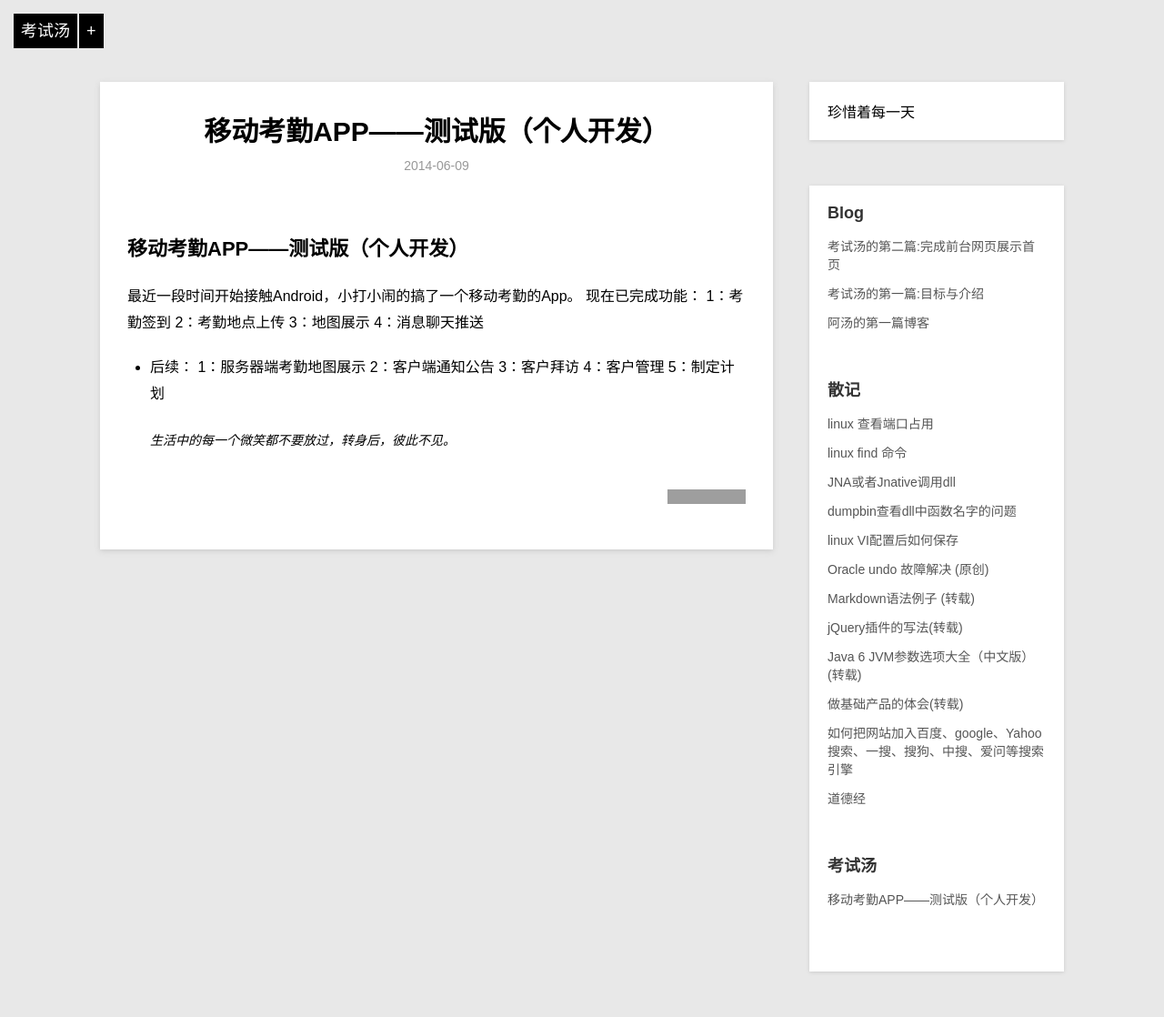
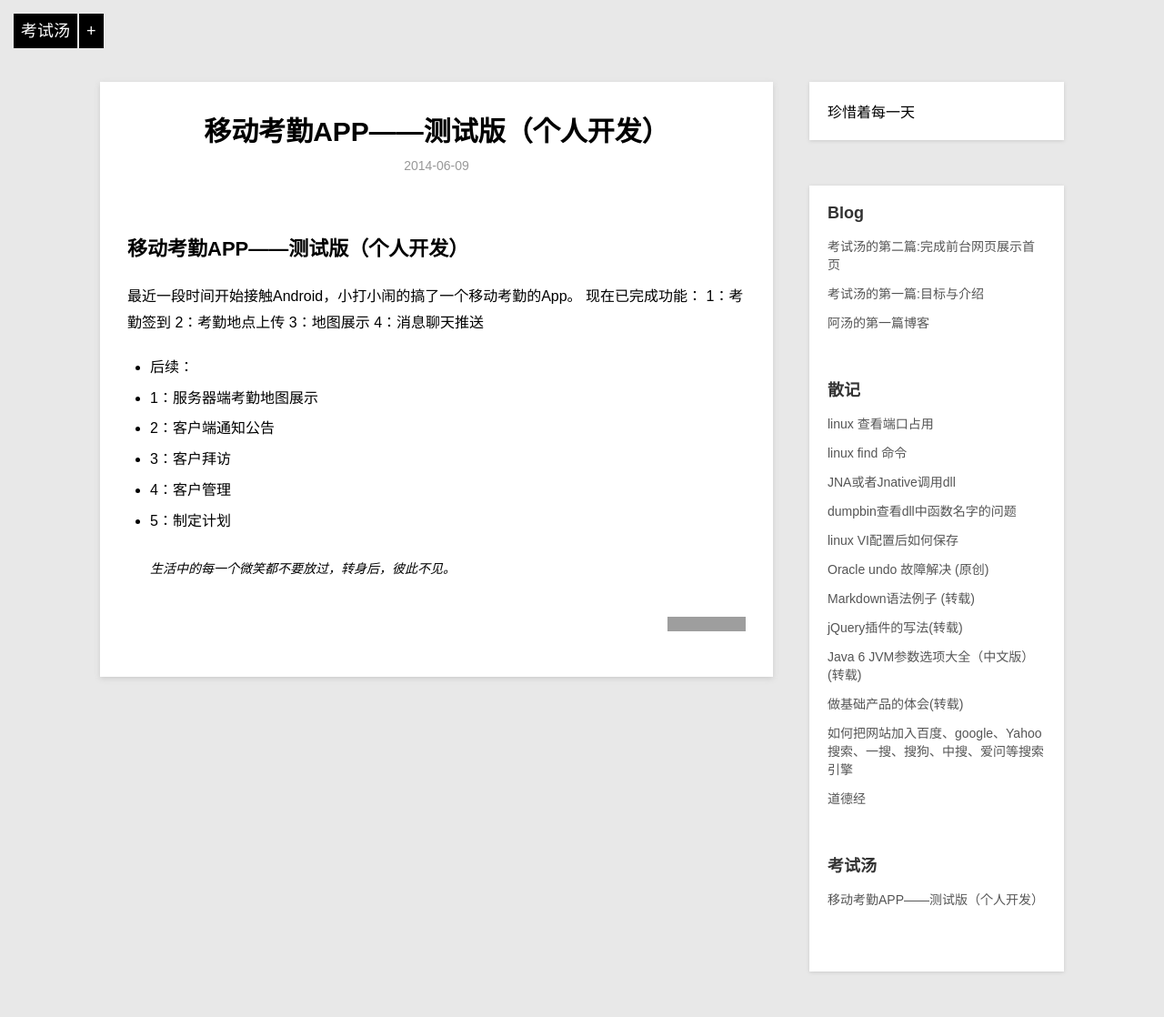
Before and after one commit to tangzhezhi/tangblog, a Jekyll site: the page built from _posts/project/2014-06-09-ydkq_1.md, in a window 1280 px wide. Shown: the whole page at 91% size. Built offline with Jekyll 4.4.1, drawn with Linux system fonts in a browser that asks for light colours; Markdown is read by kramdown in place of the engine named in the settings; comment, search, counter and statistics services are not loaded; grey boxes are pictures that could not be loaded.

Commit message:
Signed-off-by: tangzhezhi <330882908@qq.com>

```diff
--- a/_posts/project/2014-06-09-ydkq_1.md
+++ b/_posts/project/2014-06-09-ydkq_1.md
@@ -15,10 +15,10 @@ description:  移动考勤——测试版（个人开发）
 4：消息聊天推送
 
 * 后续：
-1：服务器端考勤地图展示
-2：客户端通知公告
-3：客户拜访
-4：客户管理
-5：制定计划
+* 	1：服务器端考勤地图展示
+* 	2：客户端通知公告
+* 	3：客户拜访
+* 	4：客户管理
+* 	5：制定计划
 
 > 生活中的每一个微笑都不要放过，转身后，彼此不见。
```
